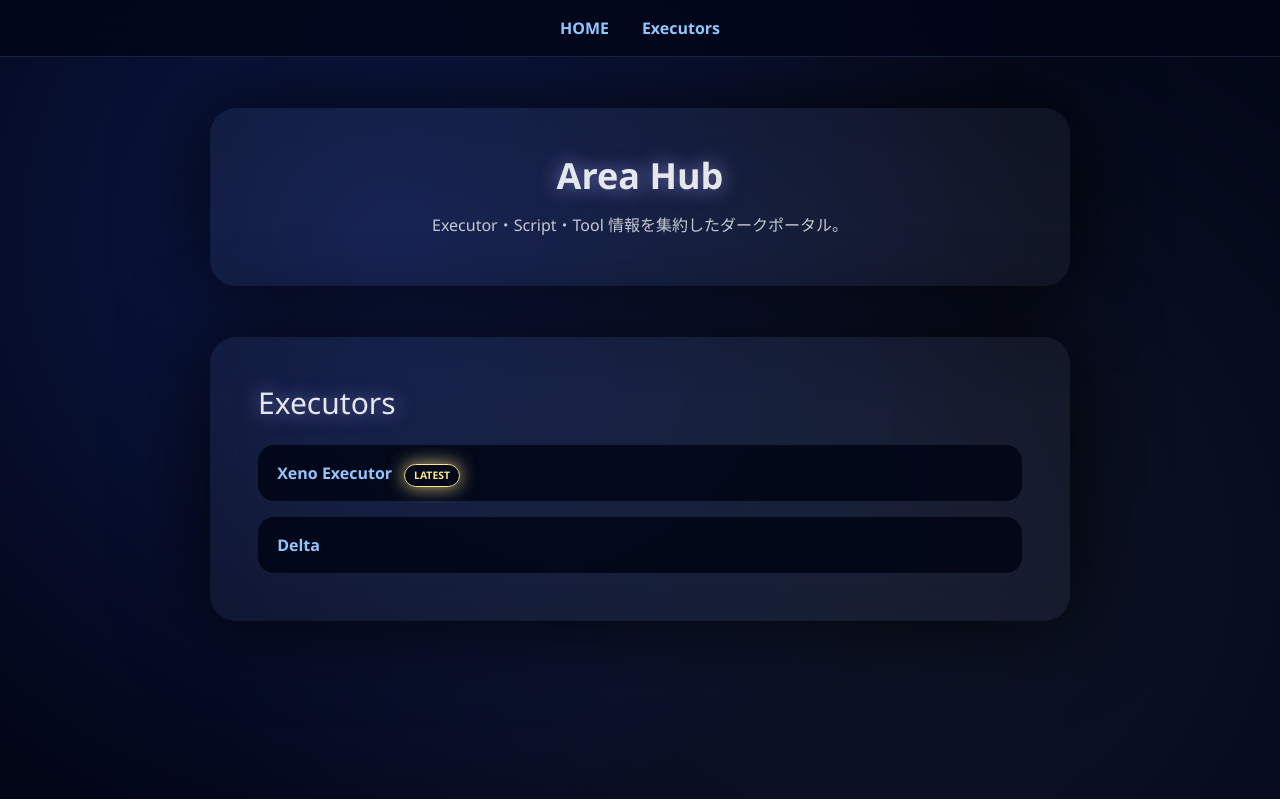
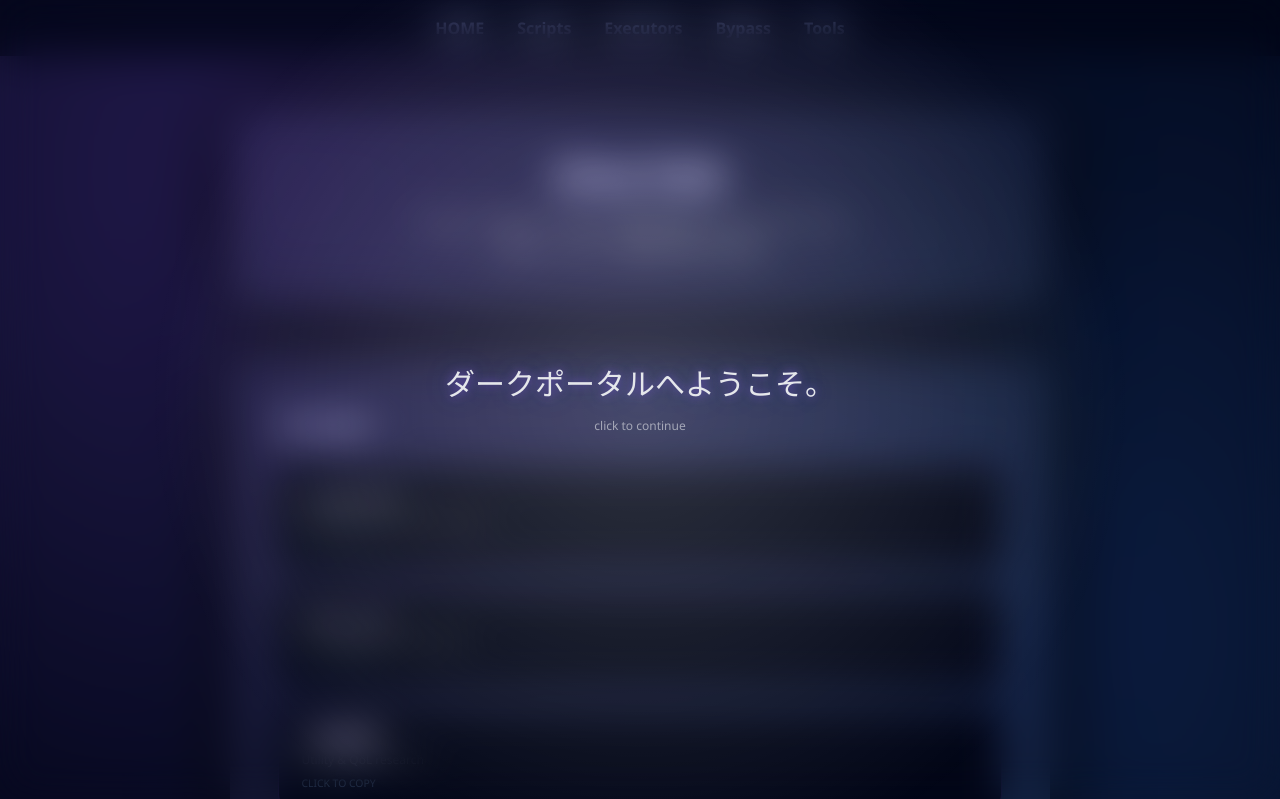
Before and after one commit to tandoritikin928-boop/areahuhub, a plain HTML site: page index.html in a window 1280 px wide. Shown: the top 799 px of the page. Drawn offline with nearby package versions, Linux system fonts and the light colour scheme.

Commit message:
Update index.html

```diff
--- a/index.html
+++ b/index.html
@@ -2,142 +2,139 @@
 <html lang="ja">
 <head>
 <meta charset="UTF-8">
+<title>Area Hub</title>
 <meta name="viewport" content="width=device-width, initial-scale=1.0">
-<title>Area Hub</title>
 <script src="https://cdn.tailwindcss.com"></script>
 
 <style>
 /* ================= BASE ================= */
-html{scroll-behavior:smooth}
 body{
-  margin:0;min-height:100vh;
+  margin:0;
+  min-height:100vh;
+  background:#020617;
+  color:#e5e7eb;
   font-family:"Segoe UI",system-ui,sans-serif;
-  color:#e5e7eb;overflow-x:hidden;
-}
-body::before{
-  content:"";position:fixed;inset:0;z-index:-2;
-  background:
-    radial-gradient(circle at 30% 30%, rgba(30,64,175,.35), transparent 60%),
-    radial-gradient(circle at 70% 70%, rgba(15,23,42,.9), transparent 65%),
-    linear-gradient(135deg,#020617,#020617,#020617);
-  animation:wave 18s ease-in-out infinite alternate;
-}
-@keyframes wave{
-  0%{filter:hue-rotate(0deg);transform:scale(1)}
-  100%{filter:hue-rotate(10deg);transform:scale(1.06)}
+  overflow-x:hidden;
 }
 
-/* ================= GLOW ================= */
-@keyframes glow{
-  0%,100%{text-shadow:0 0 10px rgba(150,150,255,.45)}
-  50%{text-shadow:0 0 32px rgba(180,180,255,.95)}
+/* ===== Dark Animated Fog ===== */
+body::before{
+  content:"";
+  position:fixed;
+  inset:-20%;
+  background:
+    radial-gradient(circle at 30% 30%, rgba(139,92,246,.25), transparent 55%),
+    radial-gradient(circle at 70% 70%, rgba(59,130,246,.2), transparent 60%);
+  animation:fog 18s ease-in-out infinite alternate;
+  z-index:-2;
 }
-.glow{animation:glow 3s infinite}
-
-/* ================= INTRO ================= */
-#intro{
-  position:fixed;inset:0;z-index:999;
-  display:flex;align-items:center;justify-content:center;
-  backdrop-filter:blur(18px);
-  background:
-    radial-gradient(circle at 30% 40%, rgba(255,255,255,.18), transparent 60%),
-    radial-gradient(circle at 70% 60%, rgba(255,255,255,.12), transparent 65%);
-  animation:mistMove 35s linear infinite;
-  transition:opacity 1.6s ease, filter 1.6s ease;
-}
-#intro.hide{
-  opacity:0;
-  filter:blur(40px);
-  pointer-events:none;
-}
-@keyframes mistMove{
-  0%{background-position:0% 50%}
-  100%{background-position:100% 50%}
-}
-#introText{
-  font-size:2rem;
-  color:#c7d2fe;
-  text-shadow:0 0 22px rgba(147,197,253,.6);
-  animation:float 6s ease-in-out infinite;
-}
-@keyframes float{
-  0%,100%{transform:translateY(0)}
-  50%{transform:translateY(-6px)}
+@keyframes fog{
+  0%{transform:scale(1);}
+  100%{transform:scale(1.1);}
 }
 
-/* ================= NAV ================= */
+/* ===== Glow Text ===== */
+.glow{
+  text-shadow:
+    0 0 10px rgba(139,92,246,.6),
+    0 0 30px rgba(59,130,246,.3);
+}
+
+/* ===== NAV ===== */
 nav{
-  position:sticky;top:0;z-index:50;
-  backdrop-filter:blur(16px);
+  position:sticky;
+  top:0;
+  backdrop-filter:blur(14px);
   background:rgba(2,6,23,.8);
-  border-bottom:1px solid rgba(147,197,253,.15);
+  z-index:50;
 }
 nav a{
   margin:0 .9rem;
-  font-weight:800;color:#93c5fd;
-  transition:.3s;
+  font-weight:800;
+  color:#a5b4fc;
 }
-nav a:hover{color:#c7d2fe}
 
-/* ================= CARD ================= */
+/* ===== CARD ===== */
 .card{
-  max-width:860px;
+  max-width:820px;
   margin:3.2rem auto;
-  padding:3rem;border-radius:26px;
-  background:rgba(255,255,255,.045);
+  padding:3rem;
+  border-radius:26px;
+  background:rgba(255,255,255,.04);
   backdrop-filter:blur(18px);
   box-shadow:0 0 90px rgba(0,0,0,.85);
 }
 
-/* ================= EXECUTORS ================= */
-.exe-btn{
-  width:100%;text-align:left;
-  padding:1rem 1.2rem;
-  border-radius:16px;
-  background:rgba(2,6,23,.9);
-  color:#93c5fd;font-weight:800;
+/* ===== INTRO ===== */
+#intro{
+  position:fixed;
+  inset:0;
+  display:flex;
+  align-items:center;
+  justify-content:center;
+  backdrop-filter:blur(20px);
+  background:
+    radial-gradient(circle, rgba(255,255,255,.18), transparent 65%);
+  z-index:1000;
+  transition:1.4s ease;
+}
+#intro.hide{
+  opacity:0;
+  filter:blur(30px);
+  pointer-events:none;
+}
+
+/* ===== SCRIPT ITEM ===== */
+.script-item{
+  padding:1.2rem 1.4rem;
+  border-radius:18px;
+  background:#020617;
+  border:1px solid rgba(139,92,246,.2);
+  cursor:pointer;
   transition:.35s;
+  margin-bottom:1rem;
 }
-.exe-btn:hover{
-  box-shadow:0 0 28px rgba(96,165,250,.45);
+.script-item:hover{
+  box-shadow:
+    0 0 26px rgba(139,92,246,.5),
+    inset 0 0 20px rgba(59,130,246,.18);
   transform:translateY(-2px);
 }
-.exe-desc{
-  max-height:0;overflow:hidden;opacity:0;
-  transition:.5s ease;
-  border-left:2px solid rgba(147,197,253,.4);
-  margin-left:.5rem;
+.script-title{
+  color:#d8ccff;
+  font-weight:900;
+  letter-spacing:.08em;
 }
-.exe-desc.active{
-  max-height:800px;
+.script-meta{
+  font-size:.75rem;
+  opacity:.75;
+}
+.copy-hint{
+  font-size:.65rem;
+  margin-top:.4rem;
+  color:#93c5fd;
+  opacity:.6;
+}
+.script-item.copied{
+  box-shadow:0 0 30px rgba(34,197,94,.7);
+}
+
+/* ===== Toast ===== */
+#toast{
+  position:fixed;
+  bottom:24px;
+  right:24px;
+  padding:.8rem 1.2rem;
+  border-radius:14px;
+  background:#020617;
+  border:1px solid rgba(34,197,94,.5);
+  color:#86efac;
+  opacity:0;
+  pointer-events:none;
+  transition:.4s;
+}
+#toast.show{
   opacity:1;
-  padding:1rem 1.2rem;
-  margin-top:.6rem;
-}
-.exe-url{
-  display:inline-block;
-  margin-bottom:.8rem;
-  font-size:.85rem;
-  color:#93c5fd;
-  text-shadow:0 0 12px rgba(147,197,253,.7);
-}
-.neon-text{
-  color:#c7d2fe;
-  line-height:1.85;
-  text-shadow:
-    0 0 6px rgba(99,102,241,.35),
-    0 0 18px rgba(99,102,241,.18);
-}
-.tag{
-  font-size:.65rem;
-  padding:.2rem .55rem;
-  border-radius:999px;
-  margin-left:.5rem;
-}
-.latest{
-  color:#fde68a;
-  border:1px solid #fde68a;
-  box-shadow:0 0 18px rgba(253,230,138,.8);
 }
 </style>
 </head>
@@ -146,89 +143,132 @@ nav a:hover{color:#c7d2fe}
 
 <!-- INTRO -->
 <div id="intro">
-  <div id="introText"></div>
+  <div class="text-center px-6">
+    <p id="introText" class="text-3xl glow"></p>
+    <p class="mt-4 text-xs opacity-60">click to continue</p>
+  </div>
 </div>
 
+<!-- NAV -->
 <nav class="text-center py-4">
   <a href="#home">HOME</a>
+  <a href="#scripts">Scripts</a>
   <a href="#executors">Executors</a>
+  <a href="#bypass">Bypass</a>
+  <a href="#tools">Tools</a>
 </nav>
 
+<!-- HOME -->
 <section id="home" class="card text-center">
   <h1 class="text-4xl font-black glow mb-4">Area Hub</h1>
-  <p class="opacity-85 leading-relaxed">
-    Executor・Script・Tool 情報を集約したダークポータル。
+  <p class="opacity-85">
+    Script・Executor・Bypass 情報を集約したダークポータル。<br>
+    静かに、深く、知識が沈殿する場所。
   </p>
 </section>
 
-<section id="executors" class="card">
-  <h2 class="text-3xl glow mb-6">Executors</h2>
-  <div id="exeList" class="space-y-4"></div>
+<!-- SCRIPTS -->
+<section id="scripts" class="card">
+  <h2 class="text-3xl glow mb-6">Scripts</h2>
+
+  <div class="script-item" data-copy="この研究用スクリプトの詳細は、私のコミュニティにあります。">
+    <div class="script-title">(autofarm)</div>
+    <div class="script-meta">Progression automation research</div>
+    <div class="copy-hint">CLICK TO COPY</div>
+  </div>
+
+  <div class="script-item" data-copy="この研究用スクリプトの詳細は、私のコミュニティにあります。">
+    <div class="script-title">(kill aura)</div>
+    <div class="script-meta">Combat logic structure study</div>
+    <div class="copy-hint">CLICK TO COPY</div>
+  </div>
+
+  <div class="script-item" data-copy="この研究用スクリプトの詳細は、私のコミュニティにあります。">
+    <div class="script-title">(便利機能)</div>
+    <div class="script-meta">Utility & QoL research</div>
+    <div class="copy-hint">CLICK TO COPY</div>
+  </div>
+
+  <div class="script-item" data-copy="この研究用スクリプトの詳細は、私のコミュニティにあります。">
+    <div class="script-title">(fly)</div>
+    <div class="script-meta">Movement control concept</div>
+    <div class="copy-hint">CLICK TO COPY</div>
+  </div>
+
+  <div class="script-item" data-copy="この研究用スクリプトの詳細は、私のコミュニティにあります。">
+    <div class="script-title">(AFK / 放置)</div>
+    <div class="script-meta">Idle handling study</div>
+    <div class="copy-hint">CLICK TO COPY</div>
+  </div>
 </section>
 
+<!-- EXECUTORS -->
+<section id="executors" class="card">
+  <h2 class="text-3xl glow mb-4">Executors</h2>
+  <p class="opacity-85">
+    PC / Mobile 別に整理されたExecutor情報を掲載。
+    導線は安全性と可読性を最優先に設計。
+  </p>
+</section>
+
+<!-- BYPASS -->
+<section id="bypass" class="card">
+  <h2 class="text-3xl glow mb-4">Bypass</h2>
+  <p class="opacity-85">
+    Bypassは技術的背景・仕組み・失敗例を中心に解説。
+    実装ではなく「理解」に重点を置く構成。
+  </p>
+</section>
+
+<!-- TOOLS -->
+<section id="tools" class="card">
+  <h2 class="text-3xl glow mb-4">Tools</h2>
+  <p class="opacity-85">
+    署名・管理・検証フローを可視化。
+    初心者でも迷わず把握できるUI。
+  </p>
+</section>
+
+<div id="toast">COPIED</div>
+
 <script>
-/* ================= INTRO LOGIC ================= */
-if(localStorage.getItem("introSeen")){
-  document.getElementById("intro").style.display="none";
-}else{
-  const text="ようこそ、Area Hubへ。";
-  const el=document.getElementById("introText");
-  let i=0;
-  (function type(){
-    if(i<text.length){
-      el.textContent+=text[i++];
-      setTimeout(type,90+Math.random()*60);
-    }else{
-      setTimeout(()=>{
-        document.getElementById("intro").classList.add("hide");
-        localStorage.setItem("introSeen","1");
-      },1200);
-    }
-  })();
+/* ===== Intro Type ===== */
+const messages=[
+  "ダークポータルへようこそ。",
+  "ここは Area Hub。",
+  "知識は、静かに集まる。"
+];
+let m=0,c=0;
+const introText=document.getElementById("introText");
+
+function type(){
+  if(c < messages[m].length){
+    introText.textContent += messages[m][c++];
+    setTimeout(type, 60 + Math.random()*60);
+  }
 }
-document.addEventListener("contextmenu",e=>{
-  e.preventDefault();
-  document.getElementById("intro")?.classList.add("hide");
+type();
+
+document.getElementById("intro").addEventListener("click",()=>{
+  if(m < messages.length-1){
+    m++; c=0; introText.textContent=""; type();
+  }else{
+    document.getElementById("intro").classList.add("hide");
+  }
 });
 
-/* ================= EXECUTORS JSON ================= */
-const executors=[
-  {
-    name:"Xeno Executor",
-    url:"https://xeno-executor.com",
-    latest:true,
-    desc:"Xeno ExecutorはPC向けに設計された比較的軽量な実行環境で、安定性と一貫した動作を重視した構成が特徴です。UIは必要最低限に整理されており、処理状況を把握しやすい設計になっています。過度な装飾や複雑な設定を排し、基本機能に集中できる点が評価されています。更新頻度も一定で、互換性維持を意識した調整が行われています。"
-  },
-  {
-    name:"Delta",
-    url:"https://delta-executor.com",
-    latest:false,
-    desc:"Deltaはモバイル環境向けに設計されたExecutorで、iOSおよびAndroid双方に対応しています。タッチ操作を前提としたUI構成で、操作のしやすさを重視しています。比較的シンプルな機能構成ながら、安定した動作を目指した設計が特徴です。外出先での利用や、モバイル環境での簡易的な実行用途に向いています。"
-  }
-];
-
-/* ================= RENDER ================= */
-const list=document.getElementById("exeList");
-executors.forEach((e,i)=>{
-  list.insertAdjacentHTML("beforeend",`
-  <div>
-    <button class="exe-btn" data-id="${i}">
-      ${e.name}
-      ${e.latest?'<span class="tag latest">LATEST</span>':""}
-    </button>
-    <div class="exe-desc" id="exe${i}">
-      <a class="exe-url" href="${e.url}" target="_blank">${e.url}</a>
-      <p class="neon-text">${e.desc}</p>
-    </div>
-  </div>`);
-});
-document.querySelectorAll(".exe-btn").forEach(btn=>{
-  btn.onclick=()=>{
-    const id=btn.dataset.id;
-    document.querySelectorAll(".exe-desc").forEach(d=>{
-      d.classList.toggle("active",d.id==="exe"+id && !d.classList.contains("active"));
-    });
-  };
+/* ===== Copy ===== */
+const toast=document.getElementById("toast");
+document.querySelectorAll(".script-item").forEach(item=>{
+  item.addEventListener("click",()=>{
+    navigator.clipboard.writeText(item.dataset.copy);
+    item.classList.add("copied");
+    toast.classList.add("show");
+    setTimeout(()=>{
+      item.classList.remove("copied");
+      toast.classList.remove("show");
+    },1200);
+  });
 });
 </script>
 
```
